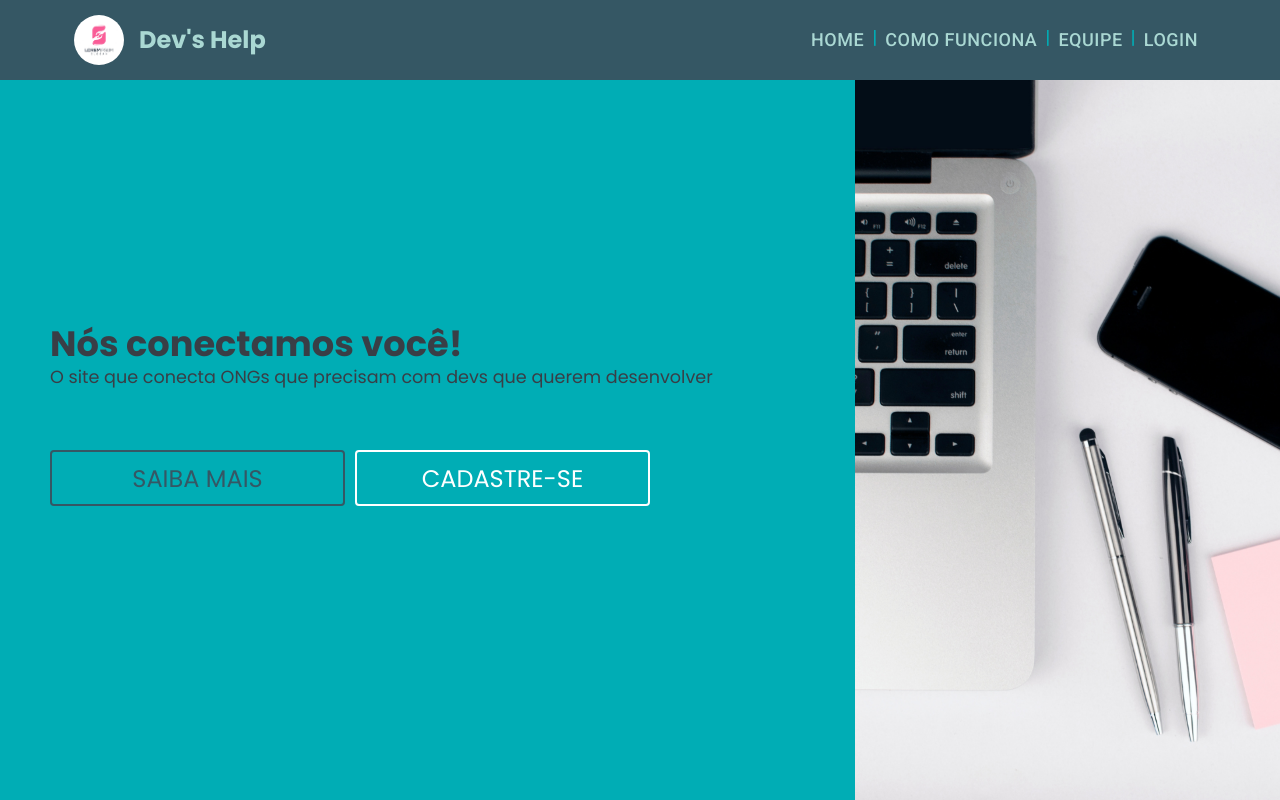
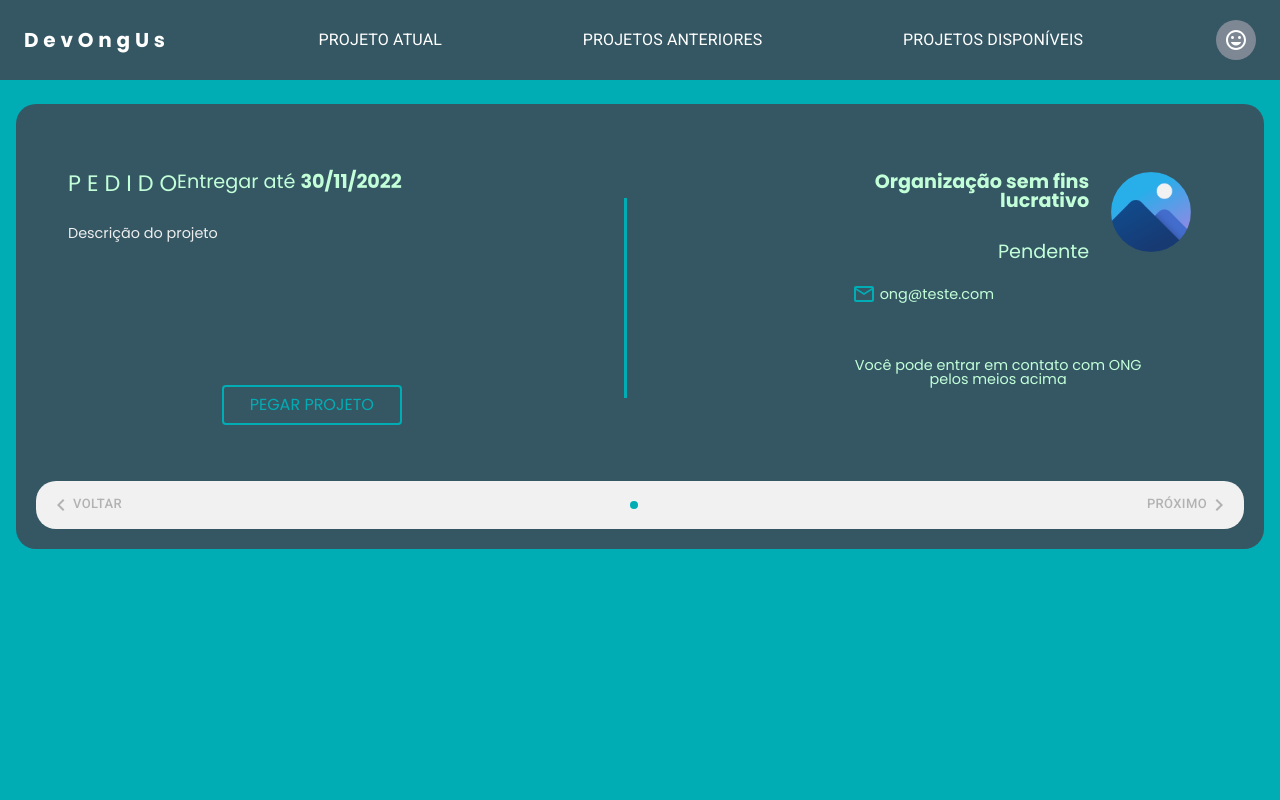
Before and after one commit to Projeto-FrontEnd-M3/Grupo3-FrontEnd-M3, a React (Vite) app: page /dashboard/projetos in a window 1280 px wide. Before the commit this address led to /home. Built offline with nearby package versions, Linux system fonts and the light colour scheme.

Commit message:
refactor: Changing the way items are rendered on the dashboard

```diff
--- a/src/components/NavbarDashboard/index.tsx
+++ b/src/components/NavbarDashboard/index.tsx
@@ -15,8 +15,12 @@ import InsertEmoticonIcon from "@mui/icons-material/InsertEmoticon";
 import ExitToAppIcon from "@mui/icons-material/ExitToApp";
 import SettingsIcon from "@mui/icons-material/Settings";
 import AddIcon from "@mui/icons-material/Add";
+import { useNavigate } from "react-router-dom";
 
 export const NavbarDashboard = () => {
+
+  const navigate = useNavigate()
+
   const [anchorElNav, setAnchorElNav] = React.useState<null | HTMLElement>(
     null
   );
@@ -31,7 +35,8 @@ export const NavbarDashboard = () => {
     setAnchorElUser(event.currentTarget);
   };
 
-  const handleCloseNavMenu = () => {
+  const handleCloseNavMenu = (path: string) => {
+    navigate(path)
     setAnchorElNav(null);
   };
 
@@ -97,13 +102,13 @@ export const NavbarDashboard = () => {
                 display: { xs: "block", md: "none" },
               }}
             >
-              <MenuItem onClick={handleCloseNavMenu}>
+              <MenuItem onClick={() => handleCloseNavMenu("atual")}>
                 <Typography textAlign="center">Projeto Atual</Typography>
               </MenuItem>
-              <MenuItem onClick={handleCloseNavMenu}>
+              <MenuItem onClick={() => handleCloseNavMenu("historico")}>
                 <Typography textAlign="center">Projetos Anteriores</Typography>
               </MenuItem>
-              <MenuItem onClick={handleCloseNavMenu}>
+              <MenuItem onClick={() => handleCloseNavMenu("projetos")}>
                 <Typography textAlign="center">Projetos Disponíveis</Typography>
               </MenuItem>
             </Menu>
@@ -134,7 +139,7 @@ export const NavbarDashboard = () => {
             }}
           >
             <Button
-              onClick={handleCloseNavMenu}
+              onClick={() => handleCloseNavMenu("atual")}
               sx={{
                 my: 2,
                 color: "var(--color-white)",
@@ -149,7 +154,7 @@ export const NavbarDashboard = () => {
             </Button>
 
             <Button
-              onClick={handleCloseNavMenu}
+              onClick={() => handleCloseNavMenu("historico")}
               sx={{
                 my: 2,
                 color: "var(--color-white)",
@@ -164,7 +169,7 @@ export const NavbarDashboard = () => {
             </Button>
 
             <Button
-              onClick={handleCloseNavMenu}
+              onClick={() => handleCloseNavMenu("projetos")}
               sx={{
                 my: 2,
                 color: "white",
--- a/src/pages/Dashboard/components/ProjetoAtual/index.tsx
+++ b/src/pages/Dashboard/components/ProjetoAtual/index.tsx
@@ -1,91 +1,3 @@
-import {
-  ContainerProjecRight,
-  ContainerProjecRightContacts,
-  ContainerProjecRightInfo,
-  ContainerProjecRightText,
-  ContainerProjecRightTitle,
-  ContainerProject,
-  ContainerProjectDiv,
-  ContainerProjectLefButton,
-  ContainerProjectLeft,
-  ContainerProjectLeftResume,
-  ContainerProjectLeftTitle,
-} from "./style";
-import IconImage from "../../../../assets/IconImage.png";
-import WhatsAppIcon from "@mui/icons-material/WhatsApp";
-import MailOutlineIcon from "@mui/icons-material/MailOutline";
-import PhoneInTalkIcon from "@mui/icons-material/PhoneInTalk";
-import { ButtonDefault } from "../../../../components/ButtonDefault/style";
-import { Text } from "../../../../styles/TypograpyText";
-
-export const ProjetoAtual = ({ obj }) => {
-  return (
-    <ContainerProject>
-      <ContainerProjectLeft>
-        <ContainerProjectLeftResume>
-          <ContainerProjectLeftTitle>
-            <Text fontSize="text1" color="success">
-              P E D I D O
-            </Text>
-            <Text fontSize="text2" color="success">
-              Entregar até <span>{obj.estimated_time}</span>
-            </Text>
-          </ContainerProjectLeftTitle>
-          <Text fontSize="text4" color="grey1">
-            {obj.description}
-          </Text>
-        </ContainerProjectLeftResume>
-        <ContainerProjectLefButton>
-          <ButtonDefault color="primary" bgColor="primary">
-            {obj.status == "Pendente" ? "PEGAR PROJETO" : "CONCLUIR PROJETO"}
-          </ButtonDefault>
-        </ContainerProjectLefButton>
-      </ContainerProjectLeft>
-      <ContainerProjectDiv></ContainerProjectDiv>
-      <ContainerProjecRight>
-        <ContainerProjecRightInfo>
-          <ContainerProjecRightTitle>
-            <Text fontSize="text2" color="success" className="titlespace">
-              <span>{obj.user.name}</span>
-            </Text>
-            <Text fontSize="text2" color="success">
-              {obj.status}
-            </Text>
-          </ContainerProjecRightTitle>
-          <figure>
-            <img src={IconImage} alt="Imagem de teste" />
-          </figure>
-        </ContainerProjecRightInfo>
-        <ContainerProjecRightContacts>
-          <li>
-            <MailOutlineIcon />
-            <Text fontSize="text4" color="success">
-              {obj.user.email}
-            </Text>
-          </li>
-          {obj.user.whatsapp && (
-            <li>
-              <WhatsAppIcon />
-              <Text fontSize="text4" color="success">
-                {obj.user.whatsapp}
-              </Text>
-            </li>
-          )}
-          {obj.user.phone && (
-            <li>
-              <PhoneInTalkIcon />
-              <Text fontSize="text4" color="success">
-                {obj.user.phone}
-              </Text>
-            </li>
-          )}
-        </ContainerProjecRightContacts>
-        <ContainerProjecRightText>
-          <Text fontSize="text4" color="success">
-            Você pode entrar em contato com ONG pelos meios acima
-          </Text>
-        </ContainerProjecRightText>
-      </ContainerProjecRight>
-    </ContainerProject>
-  );
-};
+export const ProjetoAtual = () => {
+    return <div>Teste</div>
+}
--- /dev/null
+++ b/src/pages/Dashboard/components/ProjetoAtualCard/index.tsx
@@ -0,0 +1,91 @@
+import {
+  ContainerProjecRight,
+  ContainerProjecRightContacts,
+  ContainerProjecRightInfo,
+  ContainerProjecRightText,
+  ContainerProjecRightTitle,
+  ContainerProject,
+  ContainerProjectDiv,
+  ContainerProjectLefButton,
+  ContainerProjectLeft,
+  ContainerProjectLeftResume,
+  ContainerProjectLeftTitle,
+} from "./style";
+import IconImage from "../../../../assets/IconImage.png";
+import WhatsAppIcon from "@mui/icons-material/WhatsApp";
+import MailOutlineIcon from "@mui/icons-material/MailOutline";
+import PhoneInTalkIcon from "@mui/icons-material/PhoneInTalk";
+import { ButtonDefault } from "../../../../components/ButtonDefault/style";
+import { Text } from "../../../../styles/TypograpyText";
+
+export const ProjetoAtualCard = ({ obj }) => {
+  return (
+    <ContainerProject>
+      <ContainerProjectLeft>
+        <ContainerProjectLeftResume>
+          <ContainerProjectLeftTitle>
+            <Text fontSize="text1" color="success">
+              P E D I D O
+            </Text>
+            <Text fontSize="text2" color="success">
+              Entregar até <span>{obj.estimated_time}</span>
+            </Text>
+          </ContainerProjectLeftTitle>
+          <Text fontSize="text4" color="grey1">
+            {obj.description}
+          </Text>
+        </ContainerProjectLeftResume>
+        <ContainerProjectLefButton>
+          <ButtonDefault color="primary" bgColor="primary">
+            {obj.status == "Pendente" ? "PEGAR PROJETO" : "CONCLUIR PROJETO"}
+          </ButtonDefault>
+        </ContainerProjectLefButton>
+      </ContainerProjectLeft>
+      <ContainerProjectDiv></ContainerProjectDiv>
+      <ContainerProjecRight>
+        <ContainerProjecRightInfo>
+          <ContainerProjecRightTitle>
+            <Text fontSize="text2" color="success" className="titlespace">
+              <span>{obj.user.name}</span>
+            </Text>
+            <Text fontSize="text2" color="success">
+              {obj.status}
+            </Text>
+          </ContainerProjecRightTitle>
+          <figure>
+            <img src={IconImage} alt="Imagem de teste" />
+          </figure>
+        </ContainerProjecRightInfo>
+        <ContainerProjecRightContacts>
+          <li>
+            <MailOutlineIcon />
+            <Text fontSize="text4" color="success">
+              {obj.user.email}
+            </Text>
+          </li>
+          {obj.user.whatsapp && (
+            <li>
+              <WhatsAppIcon />
+              <Text fontSize="text4" color="success">
+                {obj.user.whatsapp}
+              </Text>
+            </li>
+          )}
+          {obj.user.phone && (
+            <li>
+              <PhoneInTalkIcon />
+              <Text fontSize="text4" color="success">
+                {obj.user.phone}
+              </Text>
+            </li>
+          )}
+        </ContainerProjecRightContacts>
+        <ContainerProjecRightText>
+          <Text fontSize="text4" color="success">
+            Você pode entrar em contato com ONG pelos meios acima
+          </Text>
+        </ContainerProjecRightText>
+      </ContainerProjecRight>
+    </ContainerProject>
+  );
+};
--- a/src/pages/Dashboard/components/ProjetosDisponiveis/index.tsx
+++ b/src/pages/Dashboard/components/ProjetosDisponiveis/index.tsx
@@ -1,4 +1,5 @@
 import * as React from "react";
+import { useEffect } from "react";
 import { useTheme } from "@mui/material/styles";
 import MobileStepper from "@mui/material/MobileStepper";
 import Button from "@mui/material/Button";
@@ -6,8 +7,7 @@ import KeyboardArrowLeft from "@mui/icons-material/KeyboardArrowLeft";
 import KeyboardArrowRight from "@mui/icons-material/KeyboardArrowRight";
 import CarouselCard from "../CarouselCard";
 import { CarouselContainer, StepperStyled } from "./styles";
-import { ProjetoAtual } from "../ProjetoAtual";
-
+import { ProjetoAtualCard } from "../ProjetoAtualCard";
 
 const ProjetosDisponiveis = () => {
   const theme = useTheme();
@@ -23,61 +23,65 @@ const ProjetosDisponiveis = () => {
 
   const fakedb = [
     {
-      "title": "Titulo do Projeto",
-      "description": "Descrição do projeto",
-      "status": "Pendente",
-      "userId": "6",
-      "project_type": "Web | Mobile | Desktop",
-      "created_at": "31/10/2022",
-      "estimated_time": "30/11/2022",
-      "id": 1,
-      "user": {
-        "email": "ong@teste.com",
-        "password": "$2a$10$z8WIZWS7dw4hi3jEDUVhT.kfyvP7zFcF5Xyw9qeni/s5NrUuVJW8.",
-        "cnpj": "08179183000166",
-        "name": "Organização sem fins lucrativo",
-        "type": "ong",
-        "id": 6
-      }
+      title: "Titulo do Projeto",
+      description: "Descrição do projeto",
+      status: "Pendente",
+      userId: "6",
+      project_type: "Web | Mobile | Desktop",
+      created_at: "31/10/2022",
+      estimated_time: "30/11/2022",
+      id: 1,
+      user: {
+        email: "ong@teste.com",
+        password:
+          "$2a$10$z8WIZWS7dw4hi3jEDUVhT.kfyvP7zFcF5Xyw9qeni/s5NrUuVJW8.",
+        cnpj: "08179183000166",
+        name: "Organização sem fins lucrativo",
+        type: "ong",
+        id: 6,
+      },
     },
     {
-      "title": "Página Institucional",
-      "description": "Precisamos de uma pagina com uma apresentação inicial do nosso trabalho. Também precisamos de alguns botões onde tenha um redirecionamento para as nossas redes, e para uma area com uma descrição completa e informações sobre a nossa ONG",
-      "status": "Em Andamento",
-      "userId": "8",
-      "project_type": "Web",
-      "created_at": "31/10/2022",
-      "estimated_time": "20/12/2022",
-      "id": 2,
-      "work_in": [
+      title: "Página Institucional",
+      description:
+        "Precisamos de uma pagina com uma apresentação inicial do nosso trabalho. Também precisamos de alguns botões onde tenha um redirecionamento para as nossas redes, e para uma area com uma descrição completa e informações sobre a nossa ONG",
+      status: "Em Andamento",
+      userId: "8",
+      project_type: "Web",
+      created_at: "31/10/2022",
+      estimated_time: "20/12/2022",
+      id: 2,
+      work_in: [
         {
-          "email": "dev@dev.com",
-          "name": "Desenvolvedor",
-          "type": "dev",
-          "id": 9
-        }
+          email: "dev@dev.com",
+          name: "Desenvolvedor",
+          type: "dev",
+          id: 9,
+        },
       ],
-      "user": {
-        "email": "ongimaginaria@teste.com",
-        "password": "$2a$10$0SWrwgyEfonZbGofaye1quJmQRa7ZWKgs/dX7S69r4HkdNUYD9kqG",
-        "cnpj": "35634896347000",
-        "name": "ONG Imaginária",
-        "type": "ong",
-        "id": 8
-      }
-    }
-  ]
+      user: {
+        email: "ongimaginaria@teste.com",
+        password:
+          "$2a$10$0SWrwgyEfonZbGofaye1quJmQRa7ZWKgs/dX7S69r4HkdNUYD9kqG",
+        cnpj: "35634896347000",
+        name: "ONG Imaginária",
+        type: "ong",
+        id: 8,
+      },
+    },
+  ];
   const filteredArray = fakedb.filter((elem) => elem.status == "Pendente");
 
   return (
     <CarouselContainer>
-      <ProjetoAtual obj={filteredArray[activeStep]}/>
+      <ProjetoAtualCard obj={filteredArray[activeStep]} />
       <StepperStyled
         variant="dots"
         steps={filteredArray.length}
         position="static"
         activeStep={activeStep}
-        sx={{ flexGrow: 1,
+        sx={{
+          flexGrow: 1,
           borderRadius: "20px",
           backgroundColor: "#f1f1f1",
           marginTop: "8px",
@@ -87,7 +91,7 @@ const ProjetosDisponiveis = () => {
             size="small"
             sx={{
               color: "#355764",
-              fontWeight: 500
+              fontWeight: 500,
             }}
             onClick={handleNext}
             disabled={activeStep === filteredArray.length - 1}
@@ -101,13 +105,15 @@ const ProjetosDisponiveis = () => {
           </Button>
         }
         backButton={
-          <Button size="small"
-          onClick={handleBack}
-          sx={{
-            color: "#355764",
-            fontWeight: 500
-          }}
-          disabled={activeStep === 0}>
+          <Button
+            size="small"
+            onClick={handleBack}
+            sx={{
+              color: "#355764",
+              fontWeight: 500,
+            }}
+            disabled={activeStep === 0}
+          >
             {theme.direction === "rtl" ? (
               <KeyboardArrowRight />
             ) : (
--- a/src/pages/Dashboard/index.tsx
+++ b/src/pages/Dashboard/index.tsx
@@ -1,11 +1,9 @@
 import React from "react";
-import { ContainerDev, ContainerDevWindow } from "./style";
+import { Outlet } from "react-router-dom";
 import { styled } from "@mui/material/styles";
 import Box from "@mui/material/Box";
-import { ProjetoAtual } from "./components/ProjetoAtual";
-import ProjetosAnteriores from "./components/ProjetosAnteriores";
-import ProjetosDisponiveis from "./components/ProjetosDisponiveis";
 import { NavbarDashboard } from "../../components/NavbarDashboard";
+import { ContainerDev, ContainerOutlet } from "./style";
 
 interface TabPanelProps {
   children?: React.ReactNode;
@@ -35,74 +33,63 @@ function TabPanel(props: TabPanelProps) {
 
 const fakedb = [
   {
-    "title": "Titulo do Projeto",
-    "description": "Descrição do projeto",
-    "status": "Pendente",
-    "userId": "6",
-    "project_type": "Web | Mobile | Desktop",
-    "created_at": "31/10/2022",
-    "estimated_time": "30/11/2022",
-    "id": 1,
-    "user": {
-      "email": "ong@teste.com",
-      "password": "$2a$10$z8WIZWS7dw4hi3jEDUVhT.kfyvP7zFcF5Xyw9qeni/s5NrUuVJW8.",
-      "cnpj": "08179183000166",
-      "name": "Organização sem fins lucrativo",
-      "type": "ong",
-      "id": 6
-    }
+    title: "Titulo do Projeto",
+    description: "Descrição do projeto",
+    status: "Pendente",
+    userId: "6",
+    project_type: "Web | Mobile | Desktop",
+    created_at: "31/10/2022",
+    estimated_time: "30/11/2022",
+    id: 1,
+    user: {
+      email: "ong@teste.com",
+      password: "$2a$10$z8WIZWS7dw4hi3jEDUVhT.kfyvP7zFcF5Xyw9qeni/s5NrUuVJW8.",
+      cnpj: "08179183000166",
+      name: "Organização sem fins lucrativo",
+      type: "ong",
+      id: 6,
+    },
   },
   {
-    "title": "Página Institucional",
-    "description": "Precisamos de uma pagina com uma apresentação inicial do nosso trabalho. Também precisamos de alguns botões onde tenha um redirecionamento para as nossas redes, e para uma area com uma descrição completa e informações sobre a nossa ONG",
-    "status": "Em Andamento",
-    "userId": "8",
-    "project_type": "Web",
-    "created_at": "31/10/2022",
+    title: "Página Institucional",
+    description:
+      "Precisamos de uma pagina com uma apresentação inicial do nosso trabalho. Também precisamos de alguns botões onde tenha um redirecionamento para as nossas redes, e para uma area com uma descrição completa e informações sobre a nossa ONG",
+    status: "Em Andamento",
+    userId: "8",
+    project_type: "Web",
+    created_at: "31/10/2022",
     estimated_time: "20/12/2022",
-    "id": 2,
-    "work_in": [
+    id: 2,
+    work_in: [
       {
-        "email": "dev@dev.com",
-        "name": "Desenvolvedor",
-        "type": "dev",
-        "id": 9
-      }
+        email: "dev@dev.com",
+        name: "Desenvolvedor",
+        type: "dev",
+        id: 9,
+      },
     ],
-    "user": {
-      "email": "ongimaginaria@teste.com",
-      "password": "$2a$10$0SWrwgyEfonZbGofaye1quJmQRa7ZWKgs/dX7S69r4HkdNUYD9kqG",
-      "cnpj": "35634896347000",
-      "name": "ONG Imaginária",
-      "type": "ong",
-      "id": 8
-    }
-  }
-]
+    user: {
+      email: "ongimaginaria@teste.com",
+      password: "$2a$10$0SWrwgyEfonZbGofaye1quJmQRa7ZWKgs/dX7S69r4HkdNUYD9kqG",
+      cnpj: "35634896347000",
+      name: "ONG Imaginária",
+      type: "ong",
+      id: 8,
+    },
+  },
+];
 const filteredArray = fakedb.filter((elem) => elem.status == "Em Andamento");
 
 const StyledBox = styled(Box)({});
 
 const Dashboard = () => {
-  const [dashboardItem, setDashboardItem] = React.useState(0);
-
   return (
     <>
       <NavbarDashboard />
       <ContainerDev>
-        <div>
-          <ContainerDevWindow>
-            <TabPanel value={dashboardItem} index={0}>
-              <ProjetoAtual obj={filteredArray[0]} />
-            </TabPanel>
-            <TabPanel value={dashboardItem} index={1}>
-              <ProjetosAnteriores />
-            </TabPanel>
-            <TabPanel value={dashboardItem} index={2}>
-              <ProjetosDisponiveis />
-            </TabPanel>
-          </ContainerDevWindow>
-        </div>
+        <ContainerOutlet>
+          <Outlet />
+        </ContainerOutlet>
       </ContainerDev>
     </>
   );
--- a/src/pages/Dashboard/style.ts
+++ b/src/pages/Dashboard/style.ts
@@ -2,7 +2,7 @@ import styled from "styled-components";
 
 export const ContainerDev = styled.div`
   width: 100%;
-  height: calc(100vh - 68px);
+  height: calc(100vh - 80px);
   background-color: var(--color-primary);
 
   @media (max-width: 900px) {
@@ -38,3 +38,11 @@ export const ContainerTabsNav = styled.ul`
   display: flex;
   justify-content: space-between;
 `;
+
+export const ContainerOutlet = styled.div`
+  width: 100%;
+  padding: 24px 16px;
+  margin: 0 auto;
+  max-width: 1536px;
+  background-color: var(--color-primary);
+`;
--- a/src/routes/index.tsx
+++ b/src/routes/index.tsx
@@ -1,5 +1,8 @@
 import { Navigate, Route, Routes } from "react-router-dom";
 import Dashboard from "../pages/Dashboard";
+import { ProjetoAtual } from "../pages/Dashboard/components/ProjetoAtual";
+import ProjetosAnteriores from "../pages/Dashboard/components/ProjetosAnteriores";
+import ProjetosDisponiveis from "../pages/Dashboard/components/ProjetosDisponiveis";
 import HomePage from "../pages/Home";
 import { MainSection } from "../pages/Home/componentsHome/MainSection";
 import { SectionEquipe } from "../pages/Home/componentsHome/SectionEquipe";
@@ -14,7 +17,12 @@ const RoutesMain = () => {
         <Route path="sobre" element={<HowToUse />} />
         <Route path="equipe" element={<SectionEquipe />} />
       </Route>
-      <Route path="/dashboard" element={<Dashboard />} />
+      <Route path="/dashboard" element={<Dashboard />}>
+        <Route path="/dashboard" element={<Navigate to={"atual"} />} />
+        <Route path="atual" element={<ProjetoAtual />} />
+        <Route path="historico" element={<ProjetosAnteriores />} />
+        <Route path="projetos" element={<ProjetosDisponiveis />} />
+      </Route>
       <Route path="*" element={<Navigate to={"home"} />} />
     </Routes>
   );
```
Also changed, not shown: src/pages/Dashboard/components/ProjetoAtualCard/style.ts (renamed from src/pages/Dashboard/components/ProjetoAtual/style.ts).
